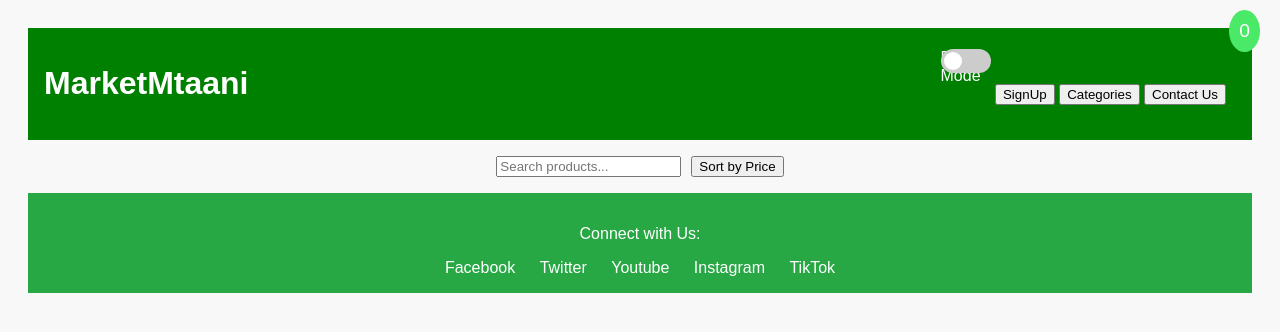
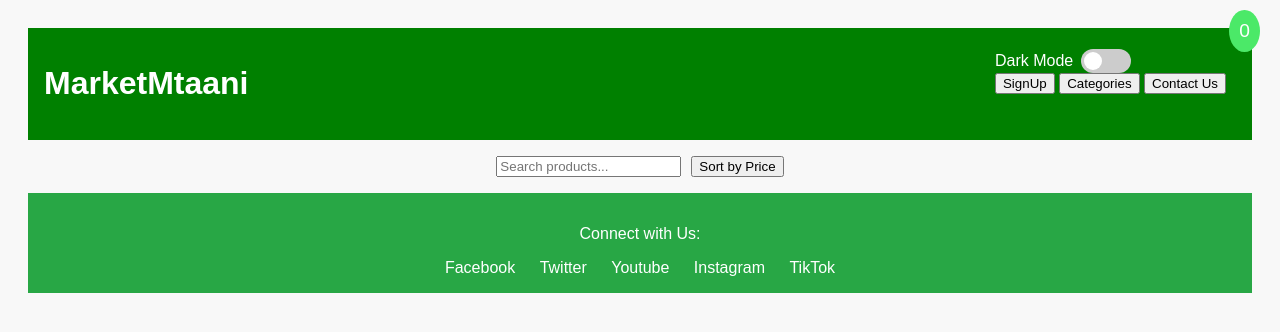
Before and after one commit to Kemmytheboss/MarketMtaani, a website: page index.html in a window 1280 px wide. Drawn offline with Linux system fonts and the light colour scheme; no server answers.

Commit message:
added css to dark mode to avoid overlap and enable spacing

```diff
--- a/index.html
+++ b/index.html
@@ -13,11 +13,14 @@
   <header class="navbar">
     <h1>MarketMtaani</h1>
     <div class="nav-actions">
-      <label class="switch">
-        Dark Mode
-        <input type="checkbox" id="darkMode">
-        <span class="slider round"></span>
-      </label>
+        <div class="dark-mode-wrapper">
+            <span>Dark Mode</span>
+            <label class="switch">
+                <input type="checkbox" id="darkMode">
+                <span class="slider round"></span>
+            </label>
+        </div>
+
       <button id="signupBtn">SignUp</button>
       <button id="categoriesBtn">Categories</button>
       <button id="contactBtn">Contact Us</button>
--- a/style.css
+++ b/style.css
@@ -180,3 +180,9 @@ input:checked + .slider {
 input:checked + .slider:before {
   transform: translateX(26px);
 }
+
+.dark-mode-wrapper {
+  display: flex;
+  align-items: center;
+  gap: 8px; /* space between text and toggle */
+}
```
